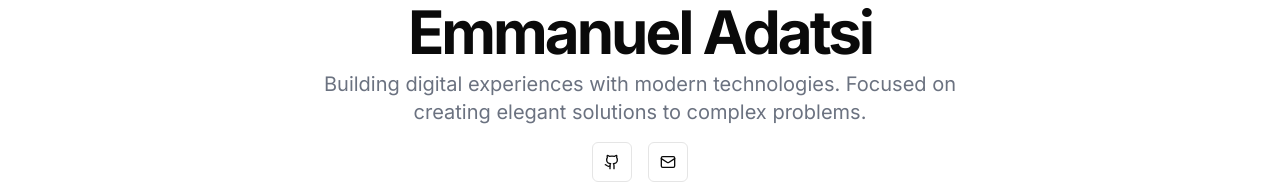
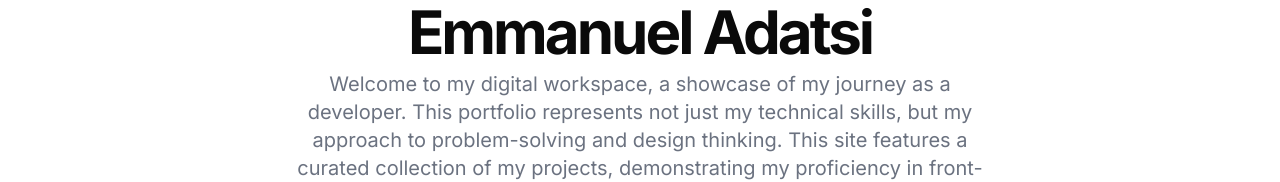
Before and after one commit to i-mmanuel/portfolio, a Next.js app: page / in a window 1280 px wide. Shown: the part 167-349 px from the top of the page. Built offline with nearby package versions, Linux system fonts and the light colour scheme.

Commit message:
update portfolio introduction to provide a comprehensive overview of skills and projects

```diff
--- a/app/page.tsx
+++ b/app/page.tsx
@@ -49,8 +49,19 @@ export default function Page() {
 									Emmanuel Adatsi
 								</h1>
 								<p className="mx-auto max-w-[700px] text-gray-500 md:text-xl dark:text-gray-400">
-									Building digital experiences with modern technologies. Focused on creating elegant solutions to
-									complex problems.
+									Welcome to my digital workspace, a showcase of my journey as a developer. This portfolio represents
+									not just my technical skills, but my approach to problem-solving and design thinking. This site
+									features a curated collection of my projects, demonstrating my proficiency in front-end and backend
+									development and my ability to create responsive, intuitive user experiences. Each project includes
+									detailed descriptions, the technologies used, and links to both live demos and source code. Beyond
+									showcasing my work, this portfolio highlights my development process—from initial concept to final
+									implementation. Through clean code architecture and modern React practices, I've created a seamless
+									browsing experience that reflects my commitment to quality and attention to detail. The site itself
+									serves as a testament to my capabilities, utilizing React's component-based structure for
+									maintainable, scalable design. Whether you're a potential employer, collaborator, or fellow developer,
+									I invite you to explore my work and reach out through the contact section to discuss potential
+									opportunities or just connect over our shared passion for development. Thank you for visiting, and I
+									look forward to the possibility of working together on future projects.
 								</p>
 							</div>
 							<div className="space-x-4">
```
